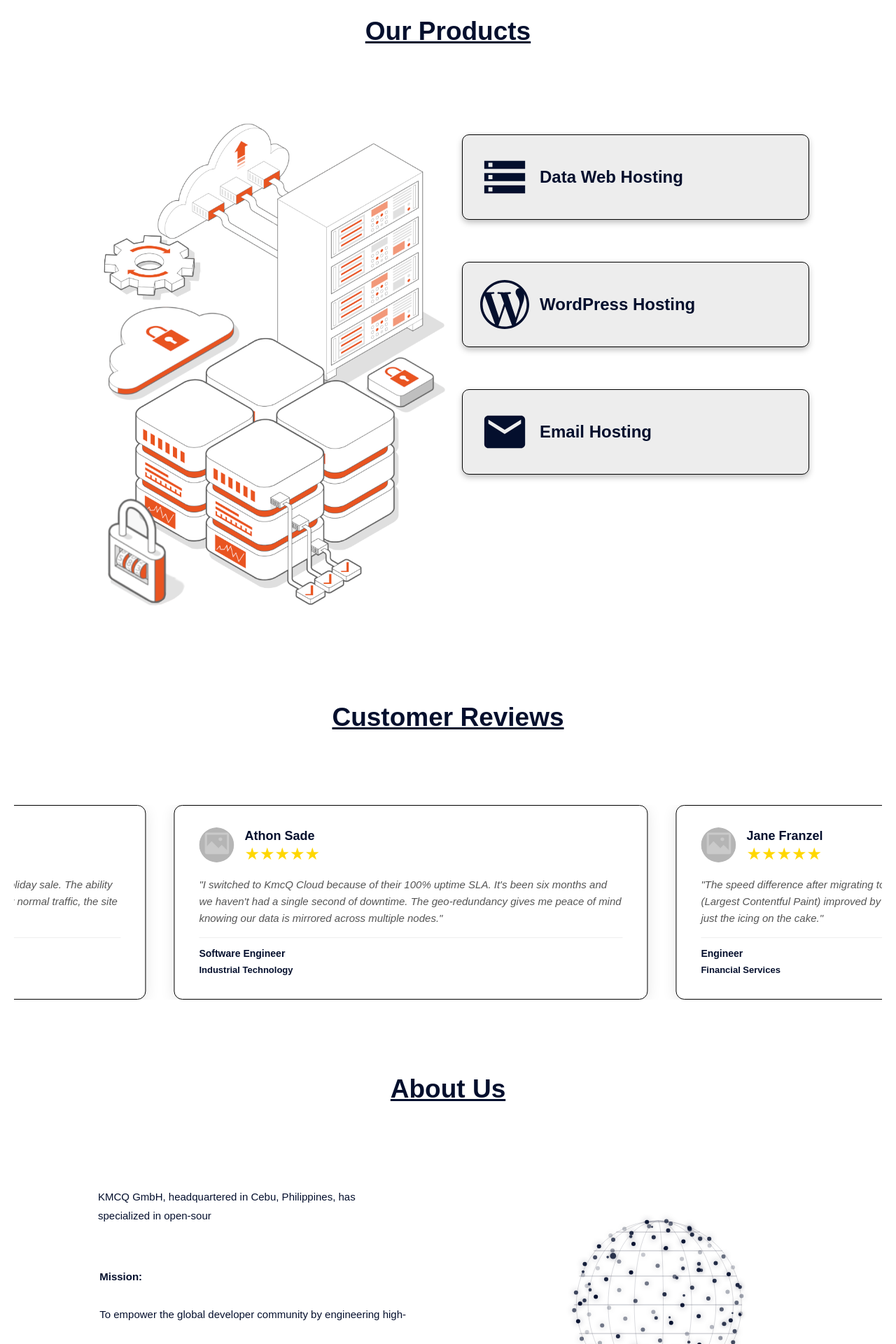
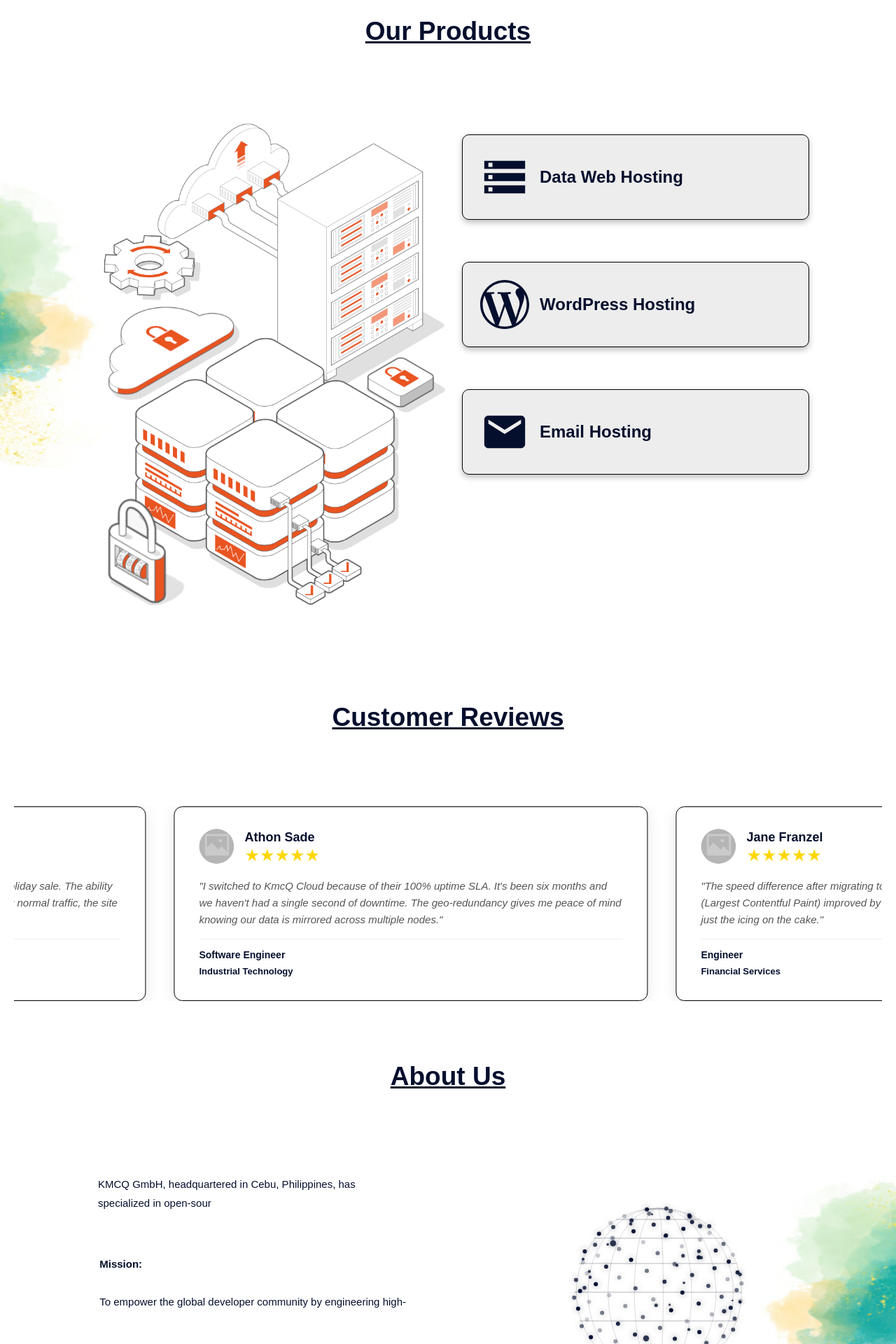
Before and after one commit to michael-quisido/dev_app_nextjs, a Next.js app: page / in a window 1280 px wide. Shown: the part 1260-3180 px from the top of the page at 70% size. Built offline with nearby package versions, Linux system fonts and the light colour scheme.

Commit message:
Add background images to hosting and about sections

```diff
--- a/app/page.tsx
+++ b/app/page.tsx
@@ -600,7 +600,10 @@
         paddingBottom: '40px',
         paddingLeft: '20px',
         paddingRight: '20px',
-        backgroundColor: '#ffffff',
+        backgroundImage: 'url("/background_images/bg1.jpg")',
+        backgroundSize: 'cover',
+        backgroundPosition: 'center',
+        backgroundRepeat: 'no-repeat',
         boxShadow: '0 -20px 0 0 #ffffff'
       }}
     >
@@ -682,14 +685,14 @@
     <div
       className="next-reviews-carousel w-full p-0 relative z-40"
       style={{
-        marginTop: '-2px',
+        marginTop: '20px',
         marginBottom: '0px',
-        paddingTop: '60px',
-        paddingBottom: '60px',
+        paddingTop: '40px',
+        paddingBottom: '40px',
         paddingLeft: '20px',
         paddingRight: '20px',
         backgroundColor: '#ffffff',
-        overflow: 'hidden'
+        boxShadow: '0 -20px 0 0 #ffffff'
       }}
     >
       <div className="carousel-container" style={{
@@ -861,7 +864,10 @@
         paddingBottom: '40px',
         paddingLeft: '40px',
         paddingRight: '40px',
-        backgroundColor: '#ffffff'
+        backgroundImage: 'url("/background_images/bg2.jpg")',
+        backgroundSize: 'cover',
+        backgroundPosition: 'center',
+        backgroundRepeat: 'no-repeat'
       }}
     >
       <style jsx>{`
```
Also changed, not shown: public/background_images/bg1.jpg (added), public/background_images/bg2.jpg (added).
